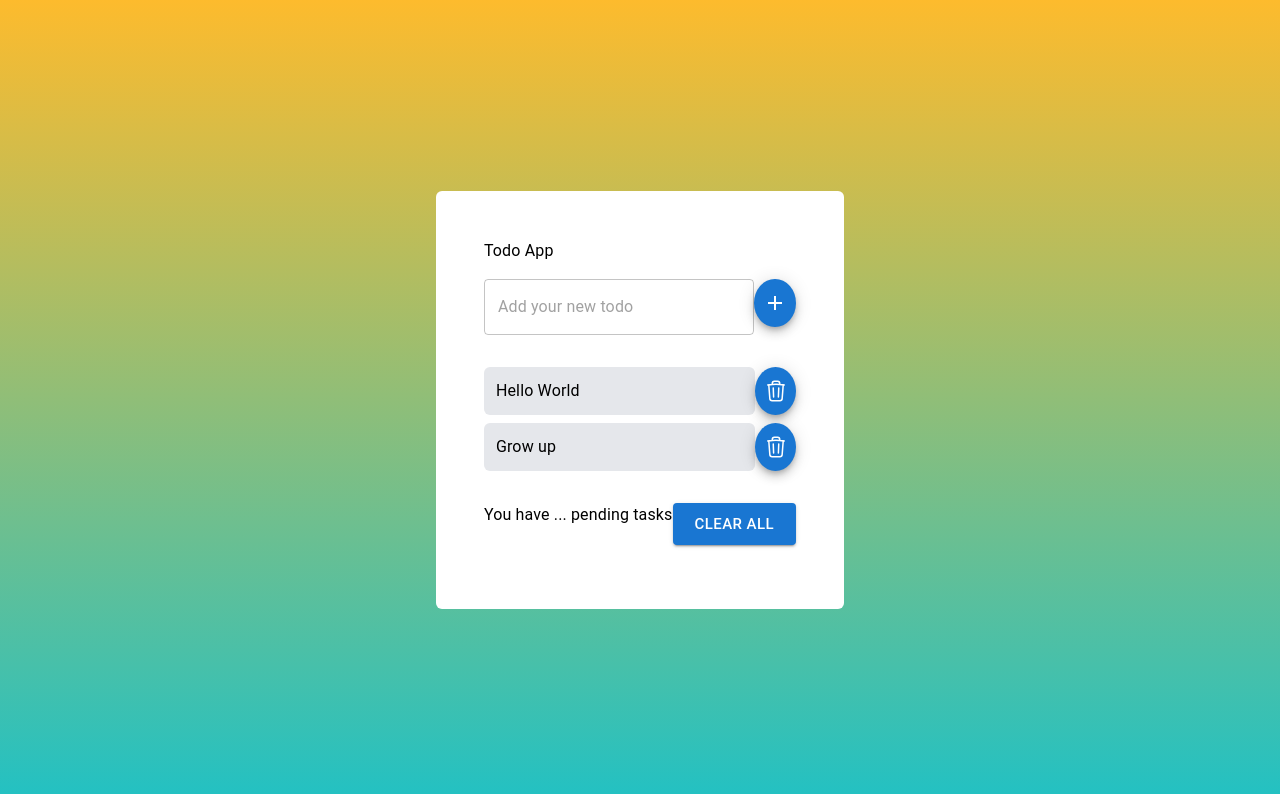
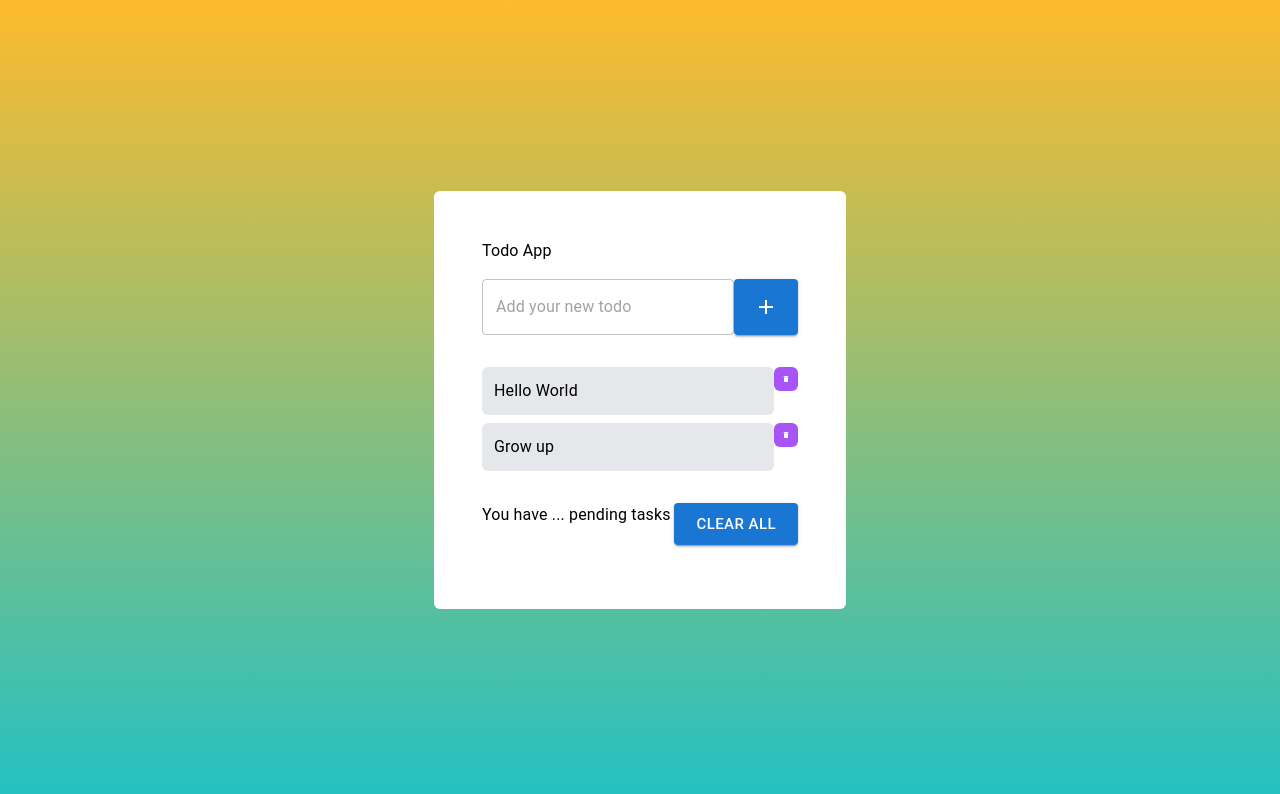
Before and after one commit to Doris-896/todo-list-dolly, a Next.js app: page / in a window 1280 px wide. Shown: the top 794 px of the page. Built offline with nearby package versions, Linux system fonts and the light colour scheme.

Commit message:
update code

```diff
--- a/app/layout.tsx
+++ b/app/layout.tsx
@@ -17,6 +17,7 @@ export default function RootLayout({
   return (
     <html lang="en">
       <body className={inter.className}>{children}</body>
+      <link href="https://fonts.googleapis.com/icon?family=Material+Icons" rel="stylesheet"></link>
     </html>
   );
 }
--- a/app/page.tsx
+++ b/app/page.tsx
@@ -1,16 +1,16 @@
-// import Image from "next/image";
 import * as React from "react";
 import Box from "@mui/material/Box";
 import TextField from "@mui/material/TextField";
-import Fab from "@mui/material/Fab";
 import AddIcon from "@mui/icons-material/Add";
 import Button from "@mui/material/Button";
 import { Typography } from "@mui/material";
+import DeleteIcon from "@mui/icons-material/Delete";
 
 export default function Home() {
   return (
     <main className="w-full h-full flex justify-center items-center ">
-      <Box className="w-500 bg-white rounded-md flex flex-col justify-start items-start p-12">
+      {/*Tại sao chỗ này bỏ flex thì ô sẽ kéo dài hết chiều ngang của màn?*/}
+      <Box className="w-500 bg-white rounded-md flex flex-col p-12">
         <Typography className="font-sans font-bold text-6xl mb-6">
           Todo App
         </Typography>
@@ -18,69 +18,30 @@ export default function Home() {
         <Box className="my-4 flex min-w-full">
           <TextField
             placeholder="Add your new todo"
-            className="w-full mr-2 font-sans font-normal text-2xl rounded-md"
+            className="w-full mr-2 font-sans font-normal text-2xl rounded-md "
           />
-          <Fab
-            color="primary"
-            size="medium"
-            aria-label="add"
-            className="bg-purple-500 text-white rounded-md min-w-12"
+          <Button
+            variant="contained"
+            size="large"
+            className="bg-purple-500 text-white rounded-md p-2"
           >
             <AddIcon />
-          </Fab>
+          </Button>
         </Box>
 
-        <Box className="my-2 min-w-full">
-          <Box className="my-2 flex min-w-full">
+        <Box className="my-2 min-w-full items-center">
+          <Box className="my-2 flex">
             <Typography className="font-sans font-normal text-xl bg-gray-200 p-3 w-full mr-2 rounded-md">
               Hello World
             </Typography>
-            <Fab
-              color="primary"
-              size="medium"
-              className="bg-purple-500 text-white rounded-md min-w-12"
-            >
-              <svg
-                xmlns="http://www.w3.org/2000/svg"
-                fill="none"
-                viewBox="0 0 24 24"
-                strokeWidth={1.5}
-                stroke="currentColor"
-                className="w-6 h-6"
-              >
-                <path
-                  strokeLinecap="round"
-                  strokeLinejoin="round"
-                  d="m14.74 9-.346 9m-4.788 0L9.26 9m9.968-3.21c.342.052.682.107 1.022.166m-1.022-.165L18.16 19.673a2.25 2.25 0 0 1-2.244 2.077H8.084a2.25 2.25 0 0 1-2.244-2.077L4.772 5.79m14.456 0a48.108 48.108 0 0 0-3.478-.397m-12 .562c.34-.059.68-.114 1.022-.165m0 0a48.11 48.11 0 0 1 3.478-.397m7.5 0v-.916c0-1.18-.91-2.164-2.09-2.201a51.964 51.964 0 0 0-3.32 0c-1.18.037-2.09 1.022-2.09 2.201v.916m7.5 0a48.667 48.667 0 0 0-7.5 0"
-                />
-              </svg>
-            </Fab>
+            <DeleteIcon className="bg-purple-500 text-white rounded-md size-12 p-2" />
           </Box>
 
-          <Box className="my-2 flex min-w-full">
+          <Box className="my-2 flex">
             <Typography className="font-sans font-normal text-xl bg-gray-200 p-3 w-full mr-2 rounded-md">
               Grow up
             </Typography>
-            <Fab
-              color="primary"
-              size="medium"
-              className="bg-purple-500 text-white rounded-md min-w-12"
-            >
-              <svg
-                xmlns="http://www.w3.org/2000/svg"
-                fill="none"
-                viewBox="0 0 24 24"
-                strokeWidth={1.5}
-                stroke="currentColor"
-                className="w-6 h-6"
-              >
-                <path
-                  strokeLinecap="round"
-                  strokeLinejoin="round"
-                  d="m14.74 9-.346 9m-4.788 0L9.26 9m9.968-3.21c.342.052.682.107 1.022.166m-1.022-.165L18.16 19.673a2.25 2.25 0 0 1-2.244 2.077H8.084a2.25 2.25 0 0 1-2.244-2.077L4.772 5.79m14.456 0a48.108 48.108 0 0 0-3.478-.397m-12 .562c.34-.059.68-.114 1.022-.165m0 0a48.11 48.11 0 0 1 3.478-.397m7.5 0v-.916c0-1.18-.91-2.164-2.09-2.201a51.964 51.964 0 0 0-3.32 0c-1.18.037-2.09 1.022-2.09 2.201v.916m7.5 0a48.667 48.667 0 0 0-7.5 0"
-                />
-              </svg>
-            </Fab>
+            <DeleteIcon className="bg-purple-500 text-white rounded-md size-12 p-2" />
           </Box>
         </Box>
 
```
